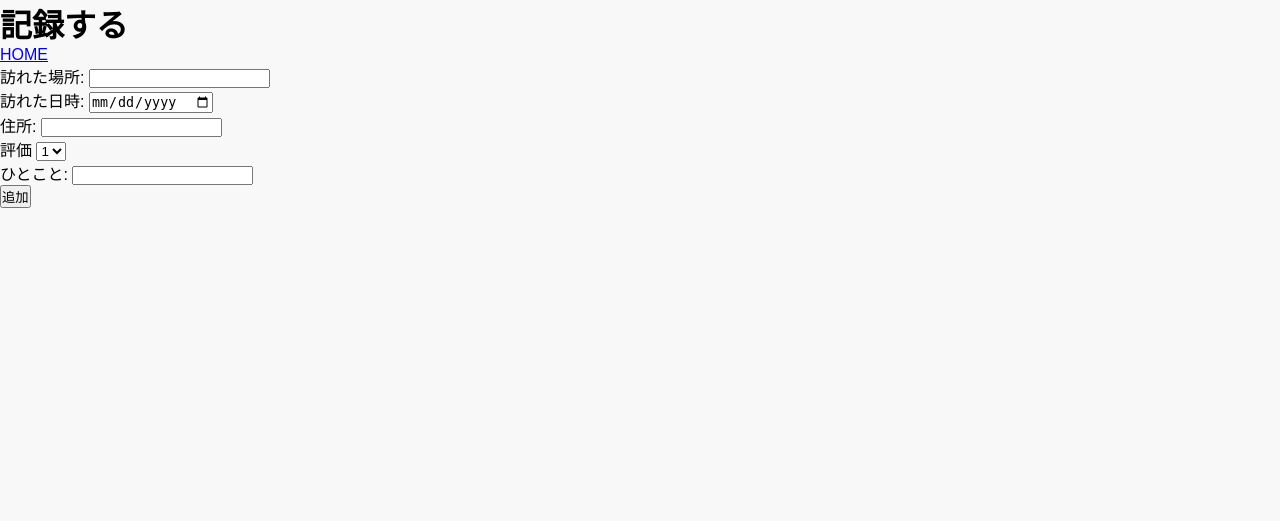
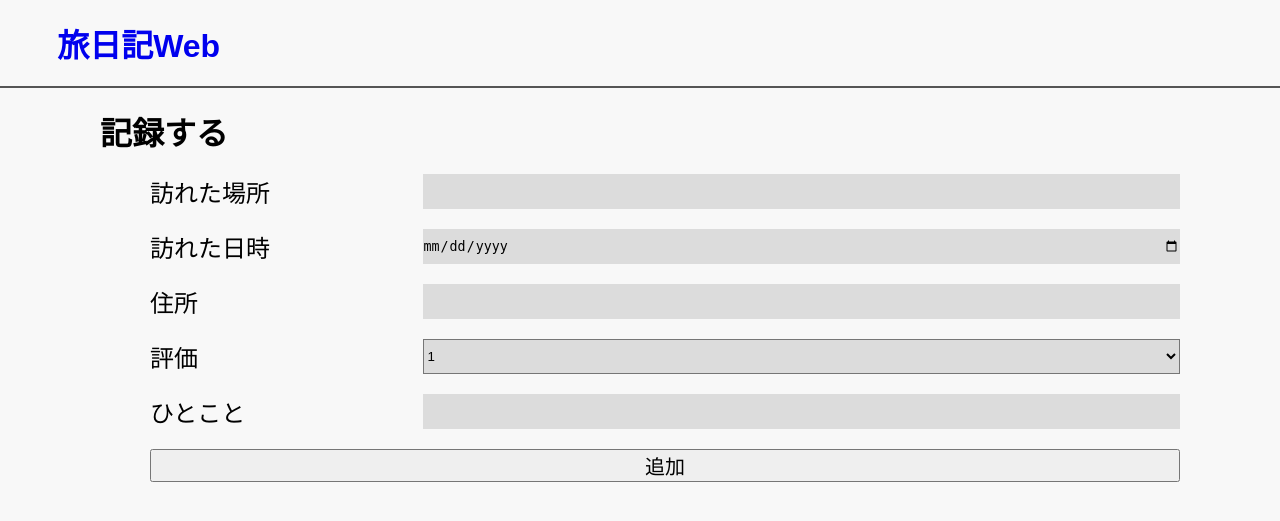
Before and after one commit to 2024AIT-OOP2-G07/Travel_Diary, a Flask app: page /add/ in a window 1280 px wide. Shown: the top 521 px of the page. Run offline with Flask 3, Linux system fonts and the light colour scheme.

Commit message:
フォーム画面のスタイルを変更しました

```diff
--- /dev/null
+++ b/static/add.css
@@ -0,0 +1,55 @@
+.no-line {
+  text-decoration: none;
+  /* color: inherit; 必要に応じてリンクの色を調整 */
+  margin: 3%;
+}
+
+.line {
+  border-top: 2px solid #555555;
+}
+
+.home {
+  margin: 20px;
+}
+
+.title {
+  margin-top: 20px;
+  margin-bottom: 0px;
+  margin-left: 100px;
+  margin-right: 0;
+}
+
+.grid {
+  display: grid;
+  grid-template-columns: 1fr 3fr;
+  margin-top: 20px;
+  margin-bottom: 10px;
+  margin-left: 150px;
+  margin-right: 100px;
+  gap: 20px;
+}
+
+.grid div {
+  font-size: 1.5rem;
+}
+
+.grid div input {
+width: 100%;
+height: 100%;
+}
+
+.submit {
+  grid-column: 1 / -1;
+  font-size: 20px;
+}
+
+select{
+  width: 100%;
+  height: 100%;
+  background-color:gainsboro;
+}
+
+input{
+  border: none;
+  background-color:gainsboro;
+}
--- a/templates/add.html
+++ b/templates/add.html
@@ -4,23 +4,33 @@
     <meta charset="UTF-8" />
     <title>旅先追加</title>
     <link rel="stylesheet" href="{{ url_for('static', filename='style.css') }}" />
+    <link rel="stylesheet" href="{{ url_for('static', filename='add.css') }}" />
   </head>
   <body>
-    <h1>記録する</h1>
+    <h1 class="home"><a href="{{ url_for('index') }}" class="no-line">旅日記Web</a></h1>
+    <div class="line"></div>
+    <h1 class="title">記録する</h1>
 
     {% if error %}
       <p class="error">{{ error }}</p>
     {% endif %}
 
-    <ul class="breadcrumb">
-      <li><a href="{{ url_for('index') }}">HOME</a></li>
-    </ul>
-
-    <form action="{{ url_for('add.add') }}" method="post">
-      <label>訪れた場所: <input type="text" name="name" required /></label><br />
-      <label>訪れた日時: <input type="date" name="day" required /></label><br />
-      <label>住所: <input type="text" name="address" required /></label><br />
-      <label>評価
+    <div>
+      <div class="grid" action="{{ url_for('add.add') }}" method="post">
+        <div>訪れた場所</div>
+        <div>
+          <input type="text" name="name" required />
+        </div>
+        <div>訪れた日時</div>
+        <div>
+          <input type="date" name="day" required />
+        </div>
+        <div>住所</div>
+        <div>
+          <input type="text" name="address" required />
+        </div>
+        <div>評価 </div>
+        <div>
           <select name="evaluation" required>
             <option value="1">1</option>
             <option value="2">2</option>
@@ -28,10 +38,14 @@
             <option value="4">4</option>
             <option value="5">5</option>
           </select>
-      </label><br />
-      <label>ひとこと: <input type="text" name="comment" required /></label><br />
+        </div>
+        <div>ひとこと</div>
+        <div>
+          <input type="text" name="comment" required />
+        </div>
 
-      <button type="submit">追加</button>
-    </form>
+        <button class="submit" type="submit">追加</button>
+      </div>
+    </div>
   </body>
 </html>
```
Lines whose indentation alone changed are shown as unchanged.
